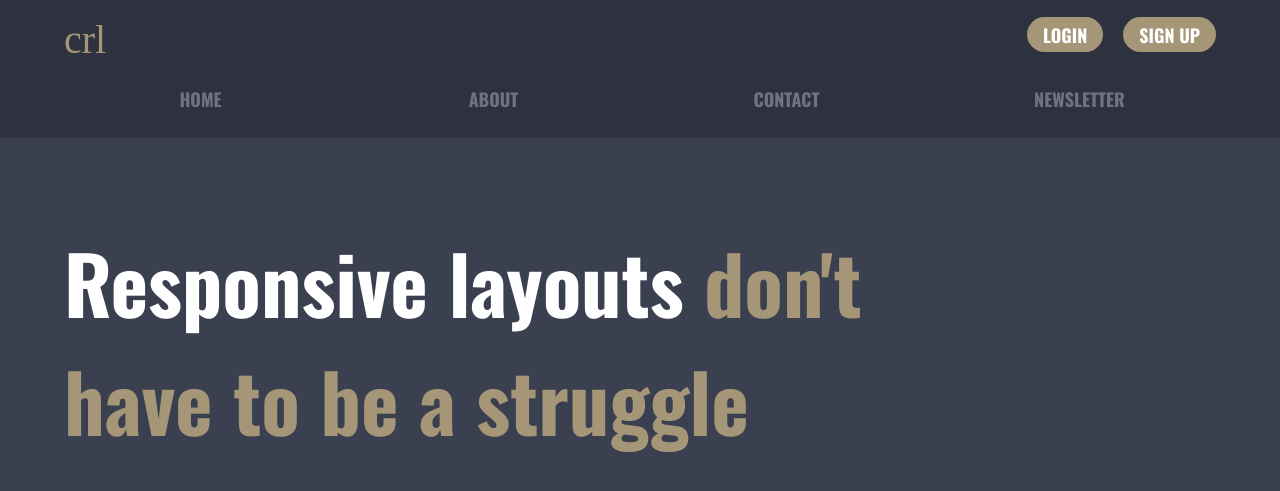
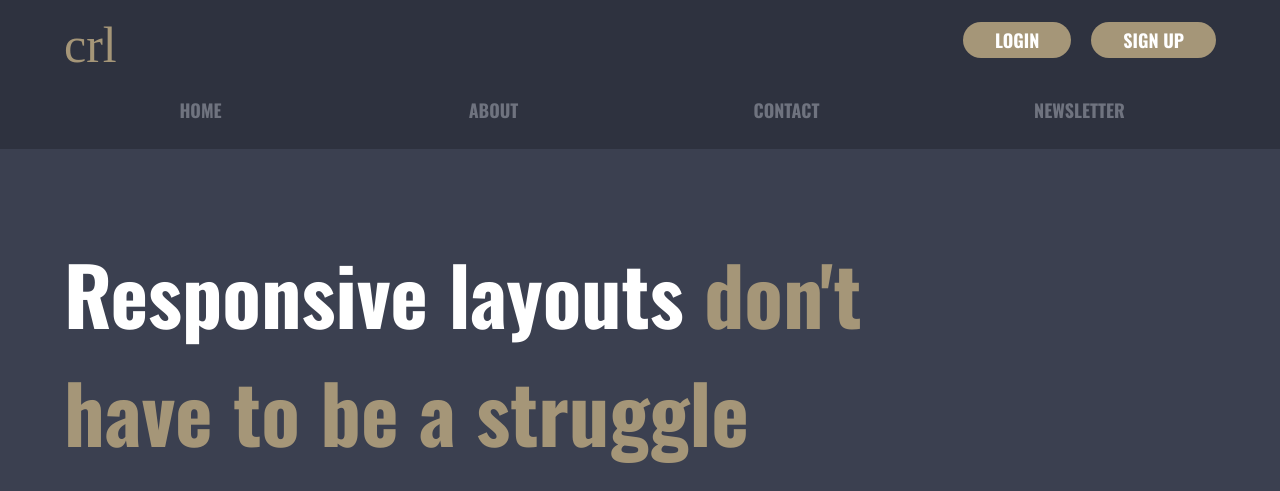
Before and after one commit to uriel197/FlexBoxPage, a plain HTML site: page index.html in a window 1280 px wide. Shown: the top 491 px of the page. Drawn offline with nearby package versions, Linux system fonts and the light colour scheme; a web font is replaced by a local one.

Commit message:
Update index.css

```diff
--- a/index.css
+++ b/index.css
@@ -80,16 +80,16 @@ body {
 .header_button {
     font-family: 'Oswald', sans-serif;
     font-size: 18px;
-    padding: 0.3rem 1rem;
+    padding: 0.3rem 2rem;
     margin-bottom: 20px;
 
 }
 
 .crl {
     font-family: 'Gajraj One';
-    font-size: 40px;
+    font-size: 50px;
     margin-bottom: 10px;
-    color: #A59678;
+	   color: #A59678;
 
 }
 
```
